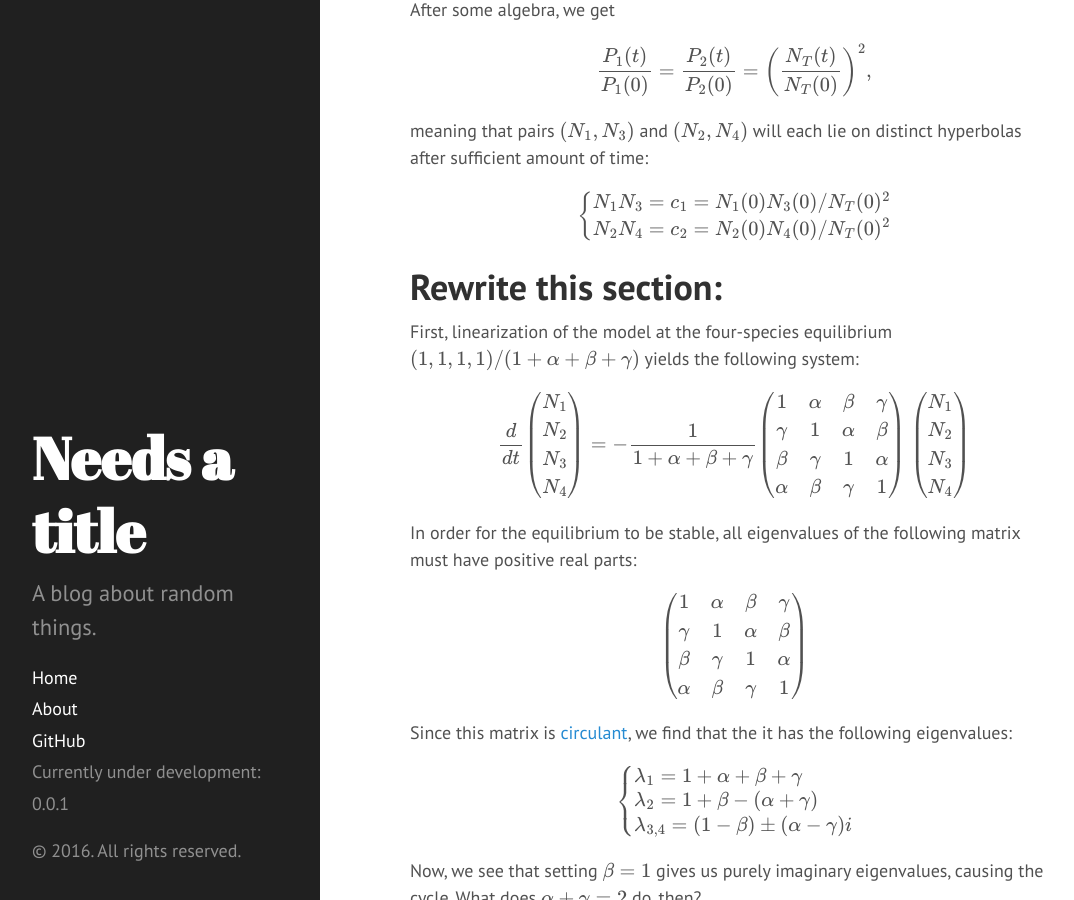
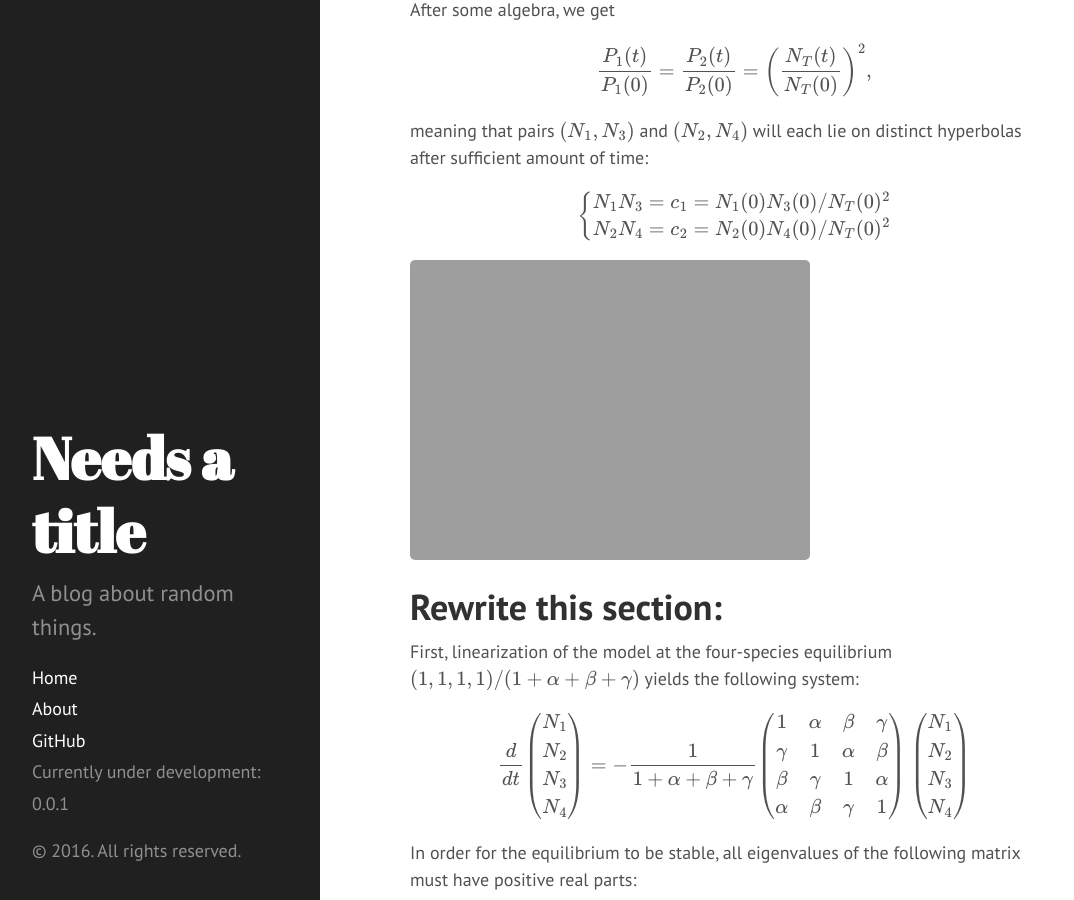
Before and after one commit to parksw3/parksw3.github.io, a Jekyll site: the page built from _posts/2016-10-24-competition-model.md, in a window 1280 px wide and 900 px high, scrolled down 1723 px. Shown: the whole window, without its empty margins (4-1078 px from the left). Built offline with Jekyll 4.4.1, drawn with Linux system fonts in a browser that asks for light colours; formulas are drawn with MathJax 3.

Commit message:
figure 2. done for today

```diff
--- a/_posts/2016-10-24-competition-model.md
+++ b/_posts/2016-10-24-competition-model.md
@@ -58,6 +58,7 @@ N_2 N_4 = c_2 = N_2 (0) N_4 (0)/N_T(0)^2
 \end{cases}
 $$
 
+![]({{ site.url }}/assets/2016-10-24-competition-model/phase.png)
 
 # Rewrite this section:
 
```
